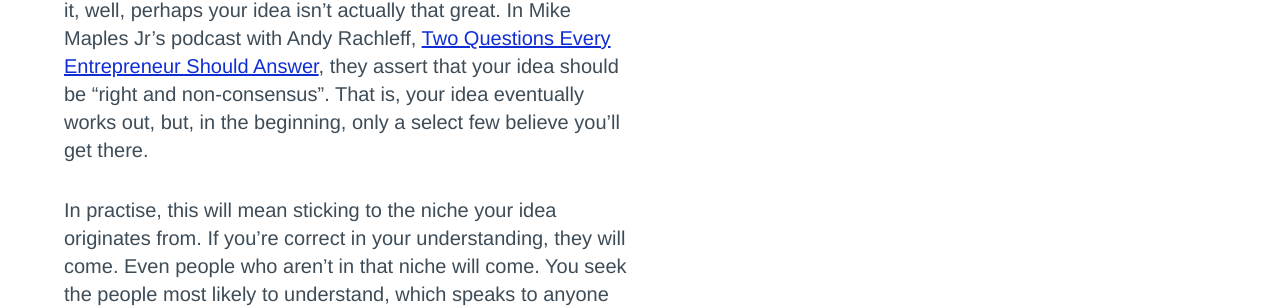
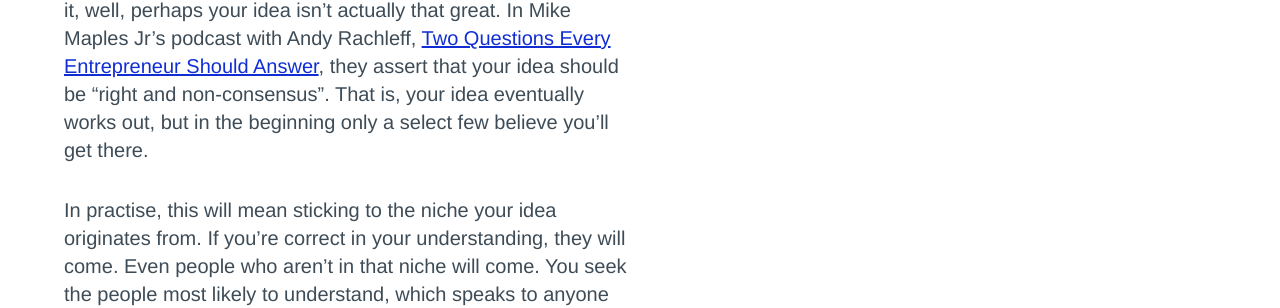
Before and after one commit to rdjpalmer/portfolio, a Jekyll site: the page built from _posts/2020-02-11-contagious.md, in a window 1280 px wide and 900 px high, scrolled down 1547 px. Shown: the part 356-664 px from the top of the window. Built offline with Jekyll 4.4.1, drawn with Linux system fonts in a browser that asks for light colours.

Commit message:
Final final edits :troll:

```diff
--- a/_posts/2020-02-11-contagious.md
+++ b/_posts/2020-02-11-contagious.md
@@ -39,7 +39,7 @@ What is your Trojan horse? Is your product or idea embedded in a broader narrati
 
 These also fit into a larger context. Think of [Crossing the Chasm](https://wordery.com/contagious-jonah-berger-9781451686586). The idea of gaining early adopters, then crossing the chasm to the early majority. In the former case you're looking for customers who feel like they're in on the secret with you. This is *social currency*. They'll be the people who tell their friends. Who will understand your beginnings. Who give you access to even better stories.
 
-You don't need mass understanding from the outset. If you have it, well, perhaps your idea isn't actually that great. In Mike Maples Jr's podcast with Andy Rachleff, [Two Questions Every Entrepreneur Should Answer](https://tim.blog/2019/11/25/starting-greatness-mike-maples/), they assert that your idea should be "right and non-consensus". That is, your idea eventually works out, but, in the beginning, only a select few believe you'll get there.
+You don't need mass understanding from the outset. If you have it, well, perhaps your idea isn't actually that great. In Mike Maples Jr's podcast with Andy Rachleff, [Two Questions Every Entrepreneur Should Answer](https://tim.blog/2019/11/25/starting-greatness-mike-maples/), they assert that your idea should be "right and non-consensus". That is, your idea eventually works out, but in the beginning only a select few believe you'll get there.
 
 In practise, this will mean sticking to the niche your idea originates from. If you're correct in your understanding, they will come. Even people who aren't in that niche will come. You seek the people most likely to understand, which speaks to anyone thinking the same way.
 
```
